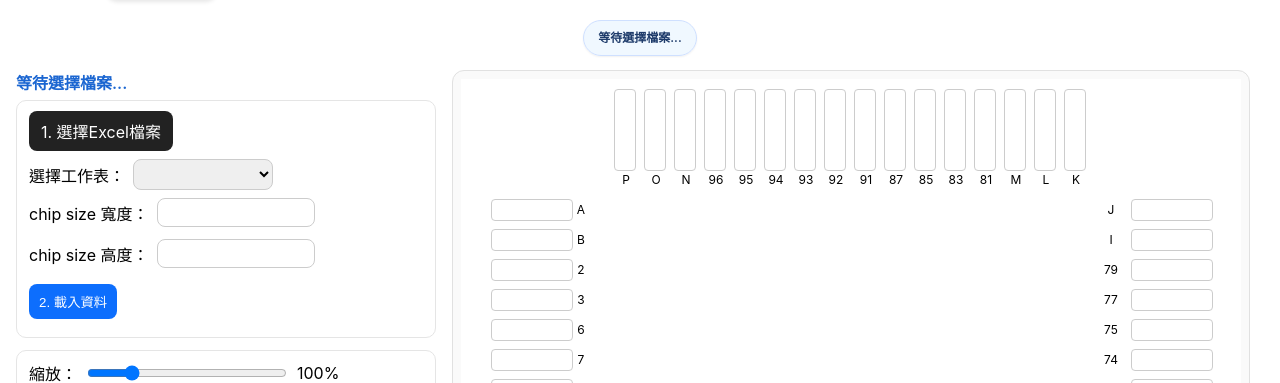
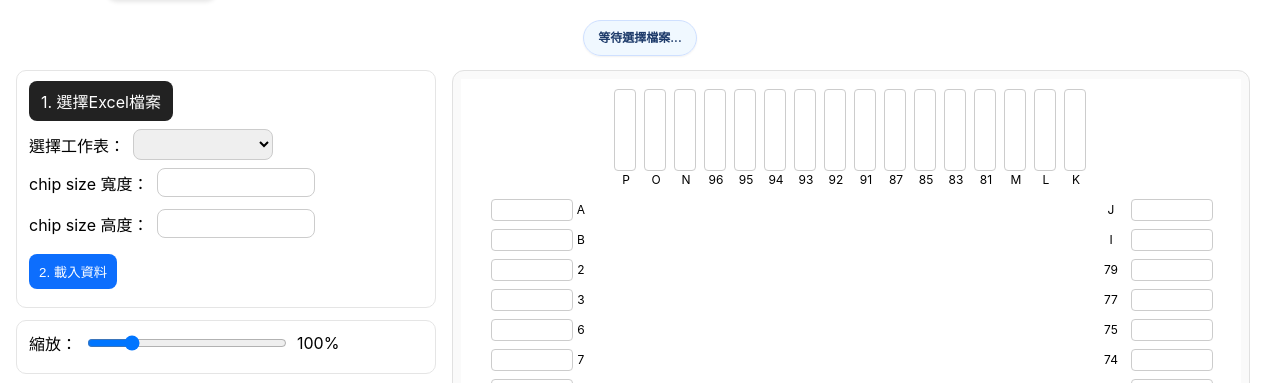
Before and after one commit to x2358zx/padlist-webapp, a FastAPI app: page / in a window 1280 px wide. Shown: the part 42-425 px from the top of the page. Run offline with FastAPI, Linux system fonts and the light colour scheme; lists and menus that the app fills with data are empty.

Commit message:
修改小問題

```diff
--- a/app/static/css/style.css
+++ b/app/static/css/style.css
@@ -168,8 +168,8 @@ main { display:grid; grid-template-columns: 420px 1fr; gap: 16px; }
   align-items: stretch;
   gap: 10px;
   padding: 8px 12px;         /* 與 header 保持距離 */
-  想讓它一直貼在頂部可改成 sticky：
-     position: sticky; top: 0; z-index: 50; background: #fff;
+  /* 想讓它一直貼在頂部可改成 sticky：*/
+  position: sticky; top: 0; z-index: 50; background: #fff;
 }
 
 .status-bar .status{
--- a/app/templates/index.html
+++ b/app/templates/index.html
@@ -28,8 +28,6 @@
 
     <main>
       <section class="left-pane">
-        <div id="status" class="status normal">等待選擇檔案...</div>
-        <div id="error" class="status error"></div>
 
         <div class="controls">
           <div class="row">
```
